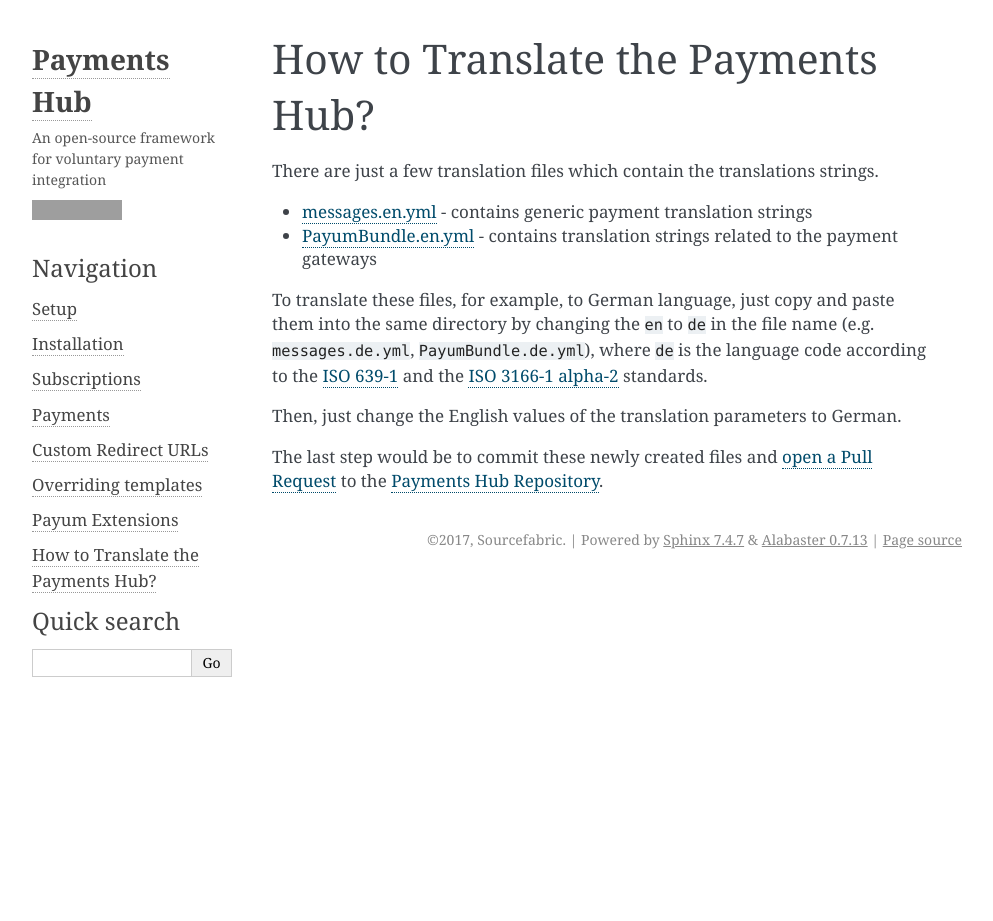
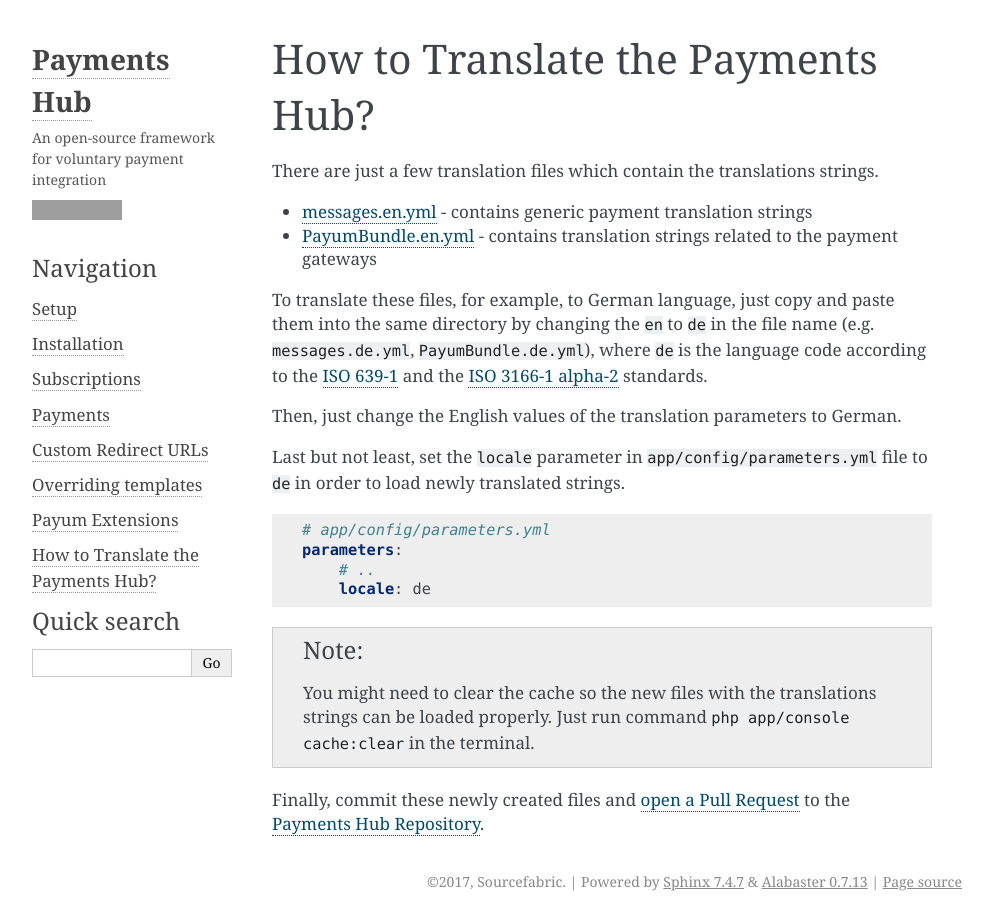
Before and after one commit to PayHelper/payments-hub, a Sphinx documentation site: the page built from docs/translations/index.rst, in a window 1280 px wide and 921 px high. Shown: the whole window, without its empty margins (148-1141 px from the left). Built offline with Sphinx 7.4.7, drawn with Linux system fonts in a browser that asks for light colours; pages that are not in the unit, such as notebooks, are missing from menus; grey boxes are pictures that could not be loaded.

Commit message:
translations docs improvements

```diff
--- a/docs/translations/index.rst
+++ b/docs/translations/index.rst
@@ -12,7 +12,24 @@
 
 Then, just change the English values of the translation parameters to German.
 
-The last step would be to commit these newly created files and `open a Pull Request`_ to the `Payments Hub Repository`_.
+Last but not least, set the ``locale`` parameter in ``app/config/parameters.yml`` file to ``de`` in order to load
+newly translated strings.
+
+.. code-block:: yaml
+
+    # app/config/parameters.yml
+    parameters:
+        # ..
+        locale: de
+
+
+.. note::
+
+    You might need to clear the cache so the new files with the translations strings can be loaded properly. Just run command
+    ``php app/console cache:clear`` in the terminal.
+
+
+Finally, commit these newly created files and `open a Pull Request`_ to the `Payments Hub Repository`_.
 
 .. _`messages.en.yml`: https://github.com/PayHelper/payments-hub/blob/master/src/PH/Bundle/PayumBundle/Resources/translations/messages.en.yml
 .. _`PayumBundle.en.yml`: https://github.com/PayHelper/payments-hub/blob/master/src/PH/Bundle/PayumBundle/Resources/translations/PayumBundle.en.yml
```
